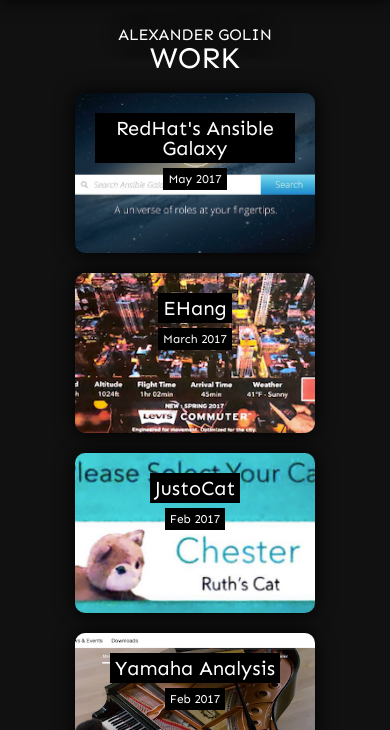
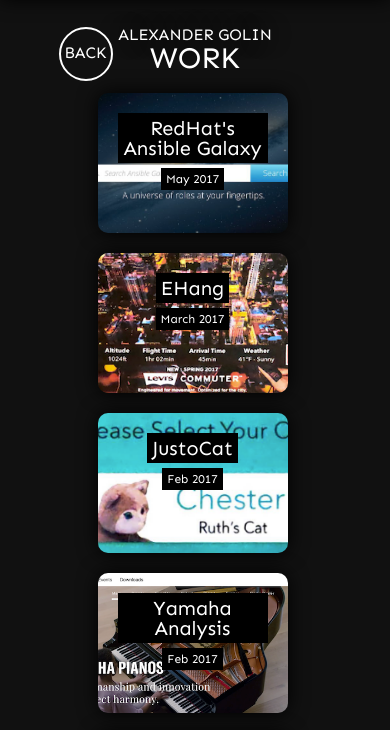
Before and after one commit to agolin95/agolin95.github.io, a plain HTML site: page work.html in a window 390 px wide. Shown: the part 53-783 px from the top of the page. Drawn offline with nearby package versions, Linux system fonts and the light colour scheme.

Commit message:
gussy up work style

```diff
--- a/css/global.css
+++ b/css/global.css
@@ -115,12 +115,12 @@
 
 .workItem {
     display: inline-block;
-    width: clamp(200px, 20vw, 500px);
-    height: clamp(120px, 12vw, 300px);
+    width: clamp(150px, 20vw, 500px);
+    height: clamp(100px, 12vw, 300px);
     padding: 20px;
     border-radius: 10px;
     margin-bottom: 20px;
-    margin-left: 10px;
+    margin-left: clamp(5px, 1vw, 10px);
     margin-right: 10px;
     vertical-align: top;
     background-position: center;
@@ -170,10 +170,20 @@
 #backButton {
     width: 50px;
     height: 50px;
-    background: red;
+    background: var(--black);
     position: fixed;
     top: 80px;
     left: 15vw;
+    border-radius: 100%;
+    border: solid white 2px;
+    display: flex;
+    justify-content: center;
+    cursor: pointer;
+}
+
+#backButton p {
+    align-self: center;
+    margin-top: -3px;
 }
 
 #doc {
--- a/work.html
+++ b/work.html
@@ -26,7 +26,7 @@
                 <p id="summary"></p>
                 <div id="docContent"></div>
             </div>
-            <div id="backButton" class="hidden"></div>
+            <div id="backButton" class="hidden"><p>BACK</p></div>
         </div>
 
         <nav id="nav"></nav>
```
